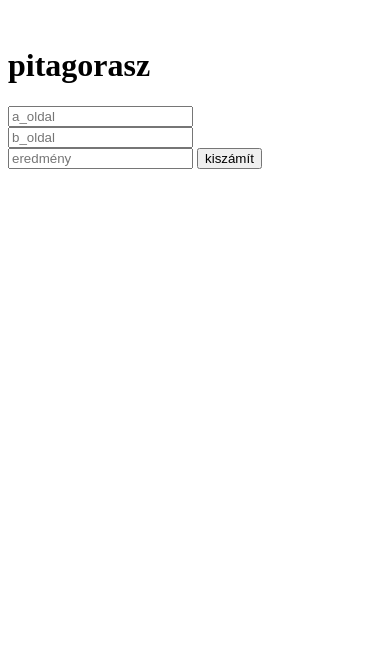
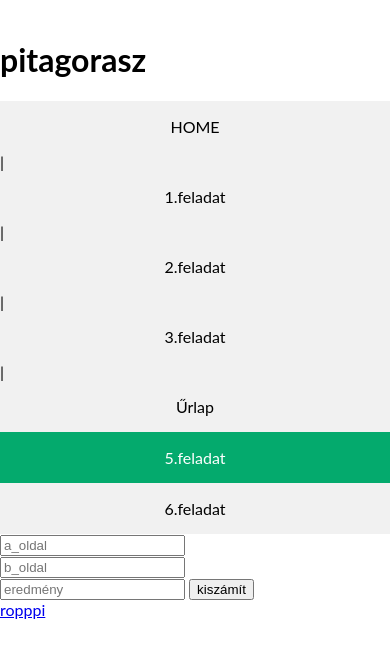
Before and after one commit to Ropppi/kollazs, a plain HTML site: page pitagorasz.html in a window 390 px wide. Drawn offline with Linux system fonts and the light colour scheme.

Commit message:
Update pitagorasz.html

```diff
--- a/pitagorasz.html
+++ b/pitagorasz.html
@@ -5,6 +5,74 @@
     <h1>pitagorasz</h1>
 </head>
 <body>
+    <style>
+ body {
+      margin: 0;
+      font-family: "Lato", sans-serif;
+    }
+
+    .sidebar {
+      margin: 0;
+      padding: 0;
+      width: 200px;
+      background-color: #f1f1f1;
+      position: fixed;
+      height: 100%;
+      overflow: auto;
+    }
+
+    .sidebar a {
+      display: block;
+      color: black;
+      padding: 16px;
+      text-decoration: none;
+    }
+
+    .sidebar a.active {
+      background-color: #04AA6D;
+      color: white;
+    }
+
+    .sidebar a:hover:not(.active) {
+      background-color: #555;
+      color: white;
+    }
+
+    div.content {
+      margin-left: 200px;
+      padding: 1px 16px;
+      height: 1000px;
+    }
+
+    @media screen and (max-width: 700px) {
+      .sidebar {
+        width: 100%;
+        height: auto;
+        position: relative;
+      }
+      .sidebar a {float: left;}
+      div.content {margin-left: 0;}
+    }
+
+    @media screen and (max-width: 400px) {
+      .sidebar a {
+        text-align: center;
+        float: none;
+      }
+    }
+    </style>
+    <nav class="sidebar">
+        <a href="kollazs">HOME</a>|
+        <a href="keplink.html">1.feladat</a>|
+        <a href="listak.html">2.feladat</a>|
+        <a href="orarend.html"> 3.feladat</a>|
+        <a href="urlap.html">Űrlap</a>
+        <a class="active" href="pitagorasz.html">5.feladat</a>
+        <a href="regisztracio.html">6.feladat</a>
+    </nav>
+
+
+    </style>
     <input id="a_oldal" type="number" placeholder="a_oldal" required>
     <br>
     <input id="b_oldal" type="number" placeholder="b_oldal" required>
@@ -17,5 +85,8 @@
         }
 
     </script>
+    <footer>
+        <a href="mailto:ropppii44@gmail.com">ropppi</a>
+        </footer>
 </body>
 </html>
```
